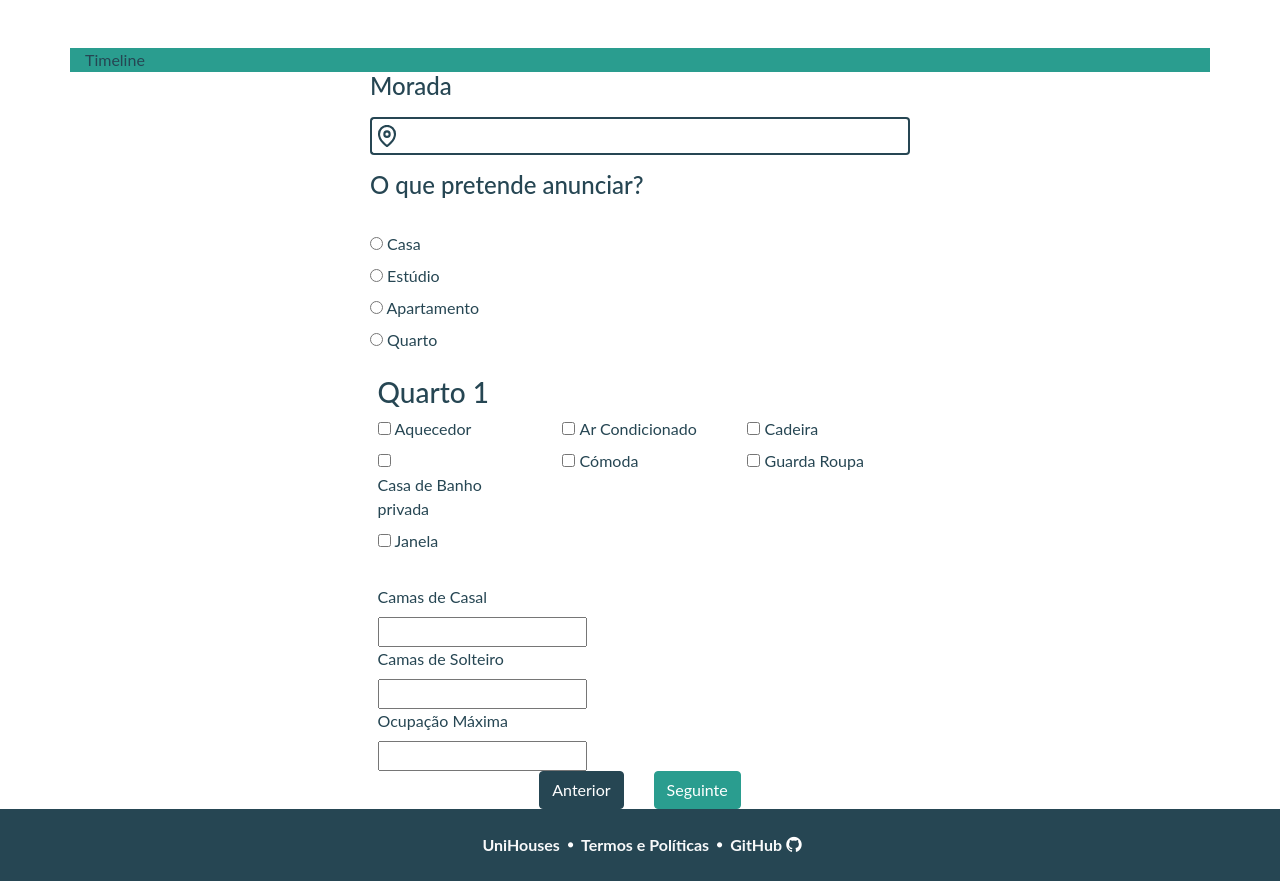
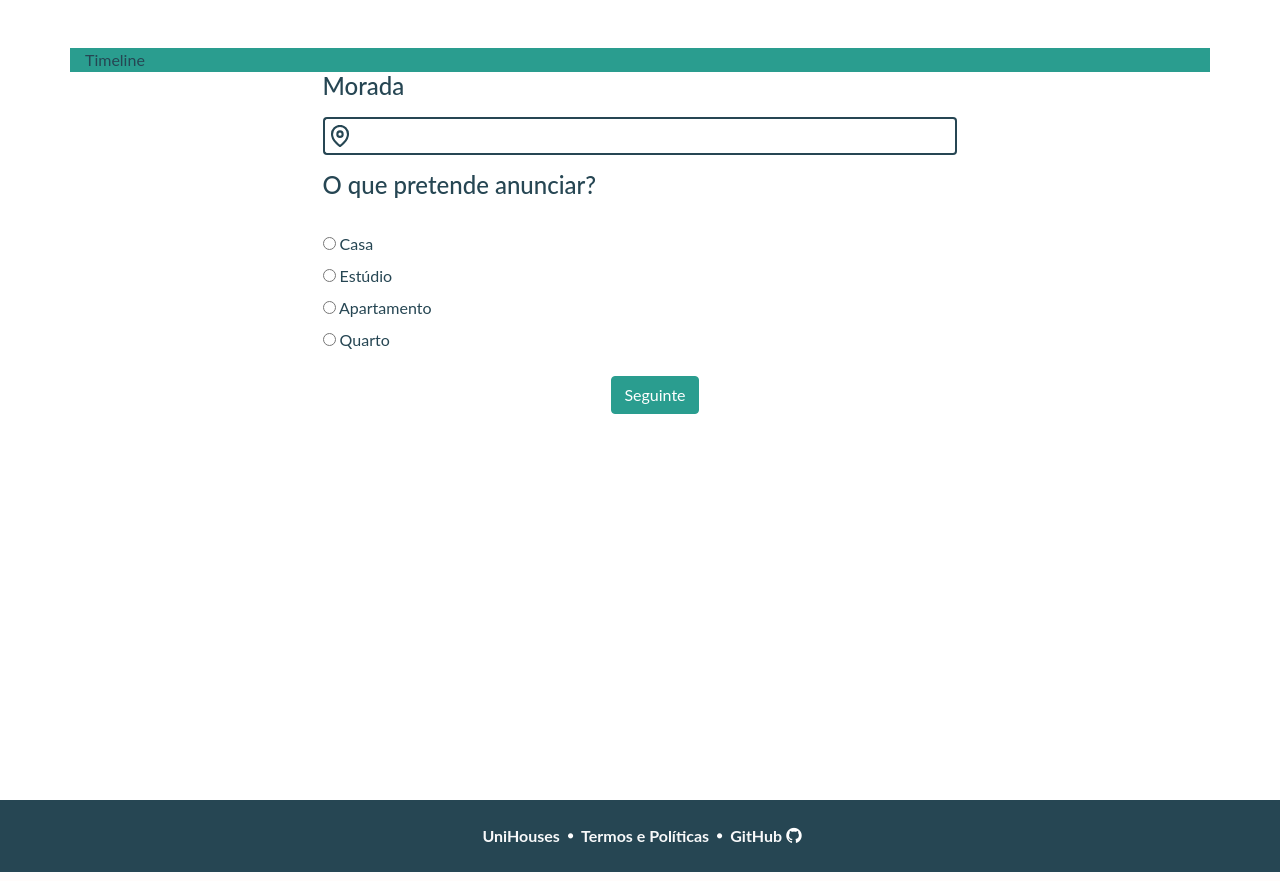
Before and after one commit to danielserras/projeto_final, a Django app: page /mainApp/addListing in a window 1280 px wide. Shown: the part 56-937 px from the top of the page. Run offline with Django 3.2, Linux system fonts and the light colour scheme; some libraries are stand-ins or nearby versions.

Commit message:
Continued devolpment of the addListing template

```diff
--- a/projeto_final_/mainApp/static/mainApp/js/addListing.js
+++ b/projeto_final_/mainApp/static/mainApp/js/addListing.js
@@ -6,6 +6,7 @@ $(document).ready(function(){
     var livingroomsNum = 0;
     var kitchensNum = 0;
 
+    $("#backPageListing").hide();
     $("*[class*='pageListing-']").hide();
     $(".pageListing-"+pageListing).show();
 
@@ -14,6 +15,12 @@ $(document).ready(function(){
         pageListing ++;
         $(".pageListing-"+pageListing).show();
         $("#backPageListing").show();
+        if(pageListing == 3){
+            addBedroomsHtml(bedroomsNum);
+        }
+        if(pageListing == 4){
+            addBathroomsHtml(bathroomsNum);
+        }
 
     })
     $("#backPageListing").click(function(){
@@ -23,11 +30,16 @@ $(document).ready(function(){
         if(pageListing == 1){
             $("#backPageListing").hide();
         }
+        if(pageListing == 3){
+            addBedroomsHtml(bedroomsNum);
+        }
+        if(pageListing == 4){
+            addBathroomsHtml(bathroomsNum);
+        }
     })
 
     $("#bedroomsNum").change(function(){
         bedroomsNum = $(this).val();
-        console.log("Bedrooms: " + bedroomsNum);
     })
 
     $("#bathroomsNum").change(function(){
@@ -44,4 +56,130 @@ $(document).ready(function(){
         kitchensNum = $(this).val();
         console.log("Kitchens: " + kitchensNum)
     })
+
+    $("#bedroomsInfo").on("click", ".bedroomHideShow",function(){
+        console.log("CLICOU")
+        $(this).parent().next().toggle()
+    })
+
 })
+
+function addBedroomsHtml(n){
+    $("#bedroomsInfo").html("")
+    for (let i = 0; i < n; i++) {
+        $("#bedroomsInfo").append('<div class="row mt-2 mb-2 justify-content-md-center">\
+                                    <button class="btn bg-transparent col-sm-7 bedroomHideShow">Quarto 1</button>\
+                                </div>\
+                                <div class="row justify-content-md-center mb-2">\
+                                    <div class="col-sm-7">\
+                                        <div class="row">\
+                                            <div class="col-sm-4">\
+                                                <input type="checkbox" name="heater" id="">\
+                                                <label class="checkbox-inlines" for="heater">Aquecedor</label>\
+                                            </div>\
+                                            <div class="col-sm-4">\
+                                                <input type="checkbox" name="airCondition" id="">\
+                                                <label for="airCondition">Ar Condicionado</label>\
+                                            </div>\
+                                            <div class="col-sm-4">\
+                                                <input type="checkbox" name="chair" id="">\
+                                                <label for="chair">Cadeira</label>\
+                                            </div>\
+                                        </div>\
+                                        <div class="row">\
+                                            <div class="col-sm-4">\
+                                                <input type="checkbox" name="privateBathroom" id="">\
+                                                <label for="privateBathroom">Casa de Banho privada</label>\
+                                            </div>\
+                                            <div class="col-sm-4">\
+                                                <input type="checkbox" name="chestOfDrawers" id="">\
+                                                <label for="chestOfDrawers">Cómoda</label>\
+                                            </div>\
+                                            <div class="col-sm-4">\
+                                                <input type="checkbox" name="wardrope" id="">\
+                                                <label for="wardrope">Guarda Roupa</label>\
+                                            </div>\
+                                        </div>\
+                                        <div class="row">\
+                                            <div class="col-sm-4">\
+                                                <input type="checkbox" name="window" id="">\
+                                                <label for="window">Janela</label>\
+                                            </div>\
+                                            <div class="col-sm-4">\
+                                                <input type="checkbox" name="desk" id="">\
+                                                <label for="desk">Secretária</label>\
+                                            </div>\
+                                            <div class="col-sm-4">\
+                                                <input type="checkbox" name="sofa" id="">\
+                                                <label for="sofa">Sofá</label>\
+                                            </div>\
+                                        </div>\
+                                        <div class="row">\
+                                            <div class="col-sm-4">\
+                                                <input type="checkbox" name="sofaBed" id="">\
+                                                <label for="sofaBed">Sofá-cama</label>\
+                                            </div>\
+                                            <div class="col-sm-4">\
+                                                <input type="checkbox" name="tv" id="">\
+                                                <label for="tv">Tv</label>\
+                                            </div>\
+                                            <div class="col-sm-4">\
+                                                <input type="checkbox" name="balcony" id="">\
+                                                <label for="balcony">Varanda</label>\
+                                            </div>\
+                                        </div>\
+                                        <div class="row">\
+                                            <div class="col-sm-4">\
+                                                <label for="doubleBeds">Camas de Casal</label>\
+                                                <input type="number" name="doubleBeds" id="">\
+                                            </div>\
+                                            <div class="col-sm-4">\
+                                                <label for="singleBeds">Camas de Solteiro</label>\
+                                                <input type="number" name="singleBeds" id="">\
+                                            </div>\
+                                            <div class="col-sm-4">\
+                                                <label for="maximumOccupation">Ocupação Máxima </label>\
+                                                <input type="number" name="maximumOccupation" id="">\
+                                            </div>\
+                                        </div>\
+                                    </div>\
+                                </div>');
+    }
+}
+
+function addBathroomsHtml(n){
+    $("#bathroomsInfo").html("");
+    for(let i = 0; i < n; i++){
+        $("#bathroomsInfo").append('<div class="row mt-2 mb-2 justify-content-md-center">\
+                                        <button class="btn bg-transparent col-sm-7 bathroomHideShow">Casa de Banho</button>\
+                                    </div>\
+                                    <div class="row justify-content-md-center mb-2" id="bedroom-1">\
+                                        <div class="col-sm-7">\
+                                            <div class="row">\
+                                                <div class="col-sm-4">\
+                                                    <input type="checkbox" name="heater" id="">\
+                                                    <label class="checkbox-inlines" for="heater">Banheira</label>\
+                                                </div>\
+                                                <div class="col-sm-4">\
+                                                    <input type="checkbox" name="airCondition" id="">\
+                                                    <label for="airCondition">Chuveiro</label>\
+                                                </div>\
+                                                <div class="col-sm-4">\
+                                                    <input type="checkbox" name="chair" id="">\
+                                                    <label for="chair">Janela</label>\
+                                                </div>\
+                                            </div>\
+                                            <div class="row">\
+                                                <div class="col-sm-4">\
+                                                    <input type="checkbox" name="privateBathroom" id="">\
+                                                    <label for="privateBathroom">Lavatório</label>\
+                                                </div>\
+                                                <div class="col-sm-4">\
+                                                    <input type="checkbox" name="chestOfDrawers" id="">\
+                                                    <label for="chestOfDrawers">Sanita</label>\
+                                                </div>\
+                                            </div>\
+                                        </div>\
+                                    </div>')
+    }
+}
--- a/projeto_final_/mainApp/templates/mainApp/addListing.html
+++ b/projeto_final_/mainApp/templates/mainApp/addListing.html
@@ -17,7 +17,7 @@
         </div>
 
         <div class="row justify-content-md-center pageListing-1">
-            <div class="form-group col-sm-6">
+            <div class="form-group col-sm-7">
                 <label for="address"><h4>Morada</h4></label><br>
                 <div class="input-group">
                     <div class="input-group-prepend">
@@ -32,7 +32,7 @@
         </div>
 
         <div class="row justify-content-md-center pageListing-1">
-            <div class="form-group col-sm-6">
+            <div class="form-group col-sm-7">
                 <h4>O que pretende anunciar?</h4><br>
                 <label for="" class="radio-inline">
                     <input type="radio" name="listingType" class="" value="Home"> Casa
@@ -64,73 +64,13 @@
             </div>
         </div>
 
-        <div class="container" id="bedroomsInfo">
-            <div class="row justify-content-md-center">
-                <div class="col-sm-6">
-                    <h3>Quarto 1</h3>
-                </div>
+        <div class="row pageListing-3">
+            <div class="col-sm-12" id="bedroomsInfo">
             </div>
-            <div class="row justify-content-md-center">
-                <div class="col-sm-6">
-                    <div class="row">
-                        <div class="col-sm-4">
-                            <input type="checkbox" name="heater" id="">
-                            <label class="checkbox-inlines" for="heater">Aquecedor</label>
-                        </div>
-                        <div class="col-sm-4">
-                            <input type="checkbox" name="airCondition" id="">
-                            <label for="airCondition">Ar Condicionado</label>
-                        </div>
-                        <div class="col-sm-4">
-                            <input type="checkbox" name="chair" id="">
-                            <label for="chair">Cadeira</label>
-                        </div>
-                    </div>
-                    <div class="row">
-                        <div class="col-sm-4">
-                            <input type="checkbox" name="privateBathroom" id="">
-                            <label for="privateBathroom">Casa de Banho privada</label>
-                        </div>
-                        <div class="col-sm-4">
-                            <input type="checkbox" name="chestOfDrawers" id="">
-                            <label for="chestOfDrawers">Cómoda</label>
-                        </div>
-                        <div class="col-sm-4">
-                            <input type="checkbox" name="wardrope" id="">
-                            <label for="wardrope">Guarda Roupa</label>
-                        </div>
-                    </div>
-                    <div class="row">
-                        <div class="col-sm-4">
-                            <input type="checkbox" name="window" id="">
-                            <label for="window">Janela</label>
-                        </div>
-                        <div class="col-sm-4">
+        </div>
 
-                        </div>
-                        <div class="col-sm-4">
-
-                        </div>
-                    </div>
-                    <div class="row">
-                        <div class="col-sm-4">
-
-                        </div>
-                        <div class="col-sm-4">
-
-                        </div>
-                        <div class="col-sm-4">
-
-                        </div>
-                    </div>
-
-                        <br><label for="doubleBeds">Camas de Casal</label><br>
-                        <input type="number" name="doubleBeds" id=""><br>
-                        <label for="singleBeds">Camas de Solteiro</label><br>
-                        <input type="number" name="singleBeds" id=""><br>
-                        <label for="maximumOccupation">Ocupação Máxima </label><br>
-                        <input type="number" name="maximumOccupation" id="">
-                </div>
+        <div class="row pageListing-4">
+            <div class="col-sm-12" id="bathroomsInfo">
             </div>
         </div>
 
--- a/projeto_final_/mainApp/templates/mainApp/search.html
+++ b/projeto_final_/mainApp/templates/mainApp/search.html
@@ -3,6 +3,7 @@
 {% block styles %}
     <link rel="stylesheet" href='{% static "mainApp/css/ruler.css" %}'>
     <link rel="stylesheet" href='{% static "mainApp/css/search.css" %}'>
+    <link rel="stylesheet" href='{% static "mainApp/css/map.css" %}'>
 {% endblock %}
 {% block scripts%}
     <script src='{% static "mainApp/js/map.js" %}'></script>
```
Also changed, not shown: projeto_final_/mainApp/templates/mainApp/bedroomInfo.html (added, +77 -0 lines), projeto_final_/mainApp/migrations/0001_initial.py, projeto_final_/mainApp/migrations/0002_auto_20210223_2104.py (deleted), projeto_final_/mainApp/migrations/0003_auto_20210223_2358.py (deleted).
